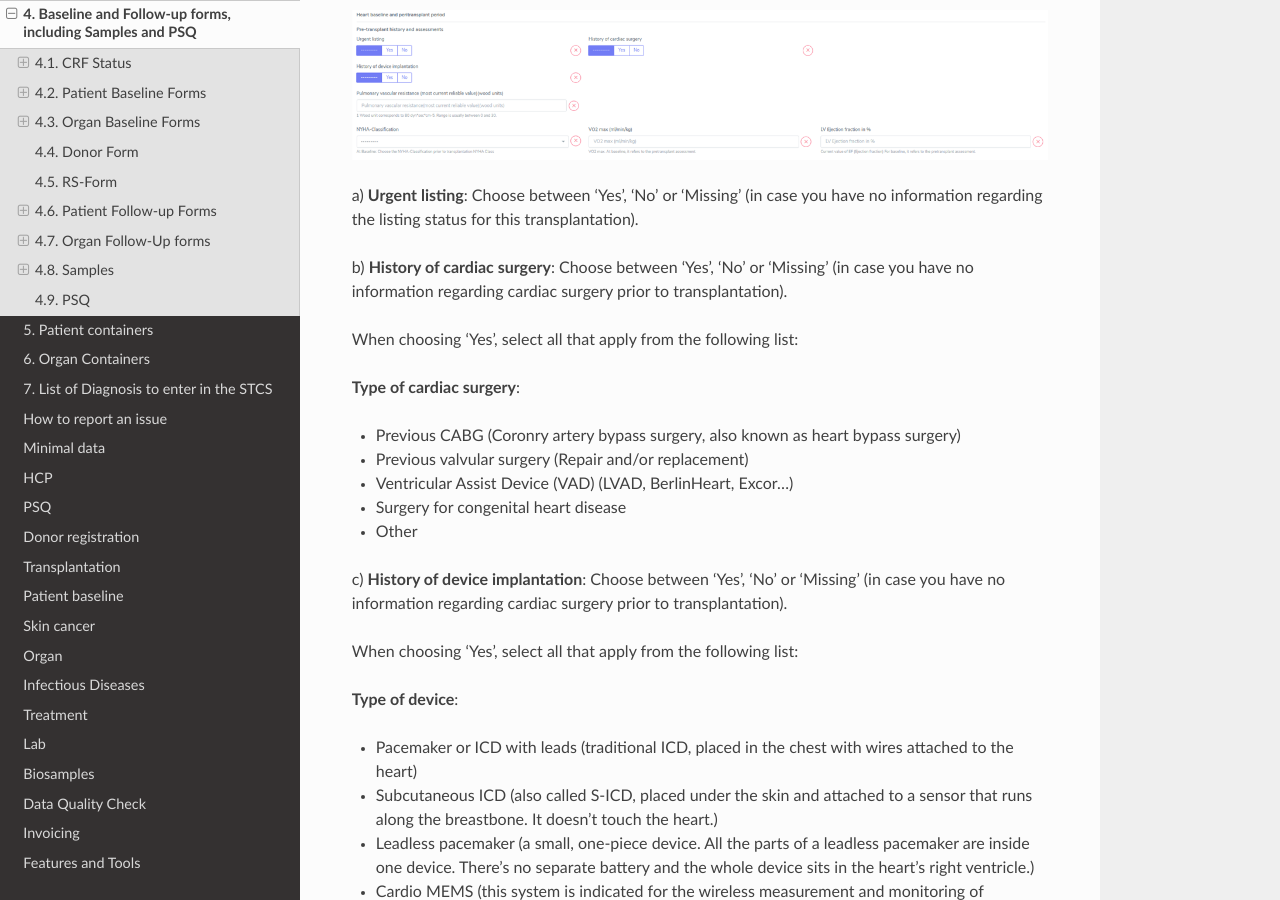
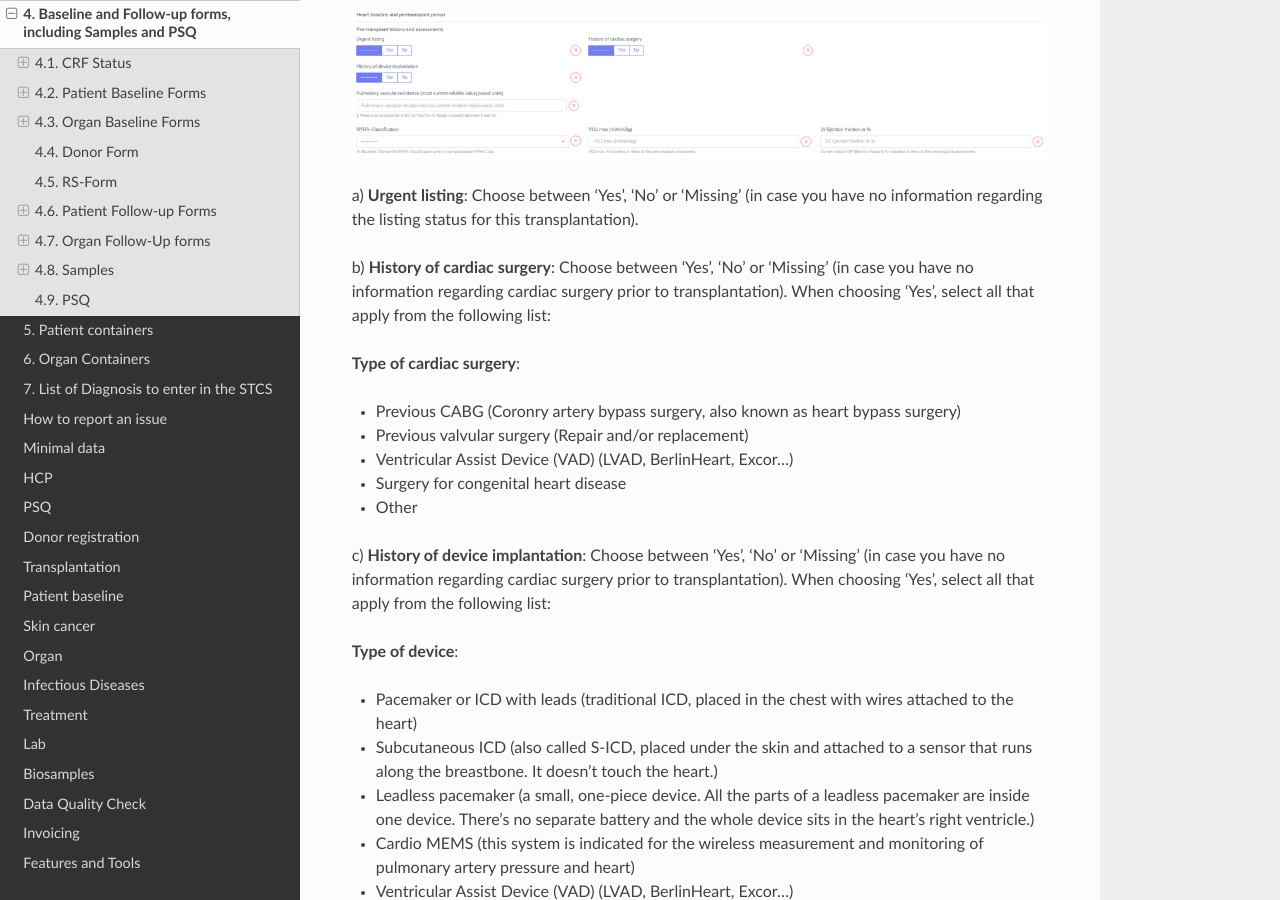
Before and after one commit to swiss-transplant-cohort-study/3LC-user-manual, a Sphinx documentation site: the page built from docs/source/blfup.rst, in a window 1280 px wide and 900 px high, scrolled down 10847 px. Built offline with Sphinx 7.4.7 and the Read the Docs theme 3.1.0, drawn with Linux system fonts in a browser that asks for light colours; part of the change alters nothing that is shown.

```diff
--- a/docs/source/blfup.rst
+++ b/docs/source/blfup.rst
@@ -260,9 +260,7 @@ Heart baseline and peritransplant period/Pre-transplant history and assessments
 
 \a) **Urgent listing**: Choose between ‘Yes’, ‘No’ or ‘Missing’ (in case you have no information regarding the listing status for this transplantation).
 
-\b) **History of cardiac surgery**: Choose between ‘Yes’, ‘No’ or ‘Missing’ (in case you have no information regarding cardiac surgery prior to transplantation).
-
-When choosing ‘Yes’, select all that apply from the following list:
+\b) **History of cardiac surgery**: Choose between ‘Yes’, ‘No’ or ‘Missing’ (in case you have no information regarding cardiac surgery prior to transplantation). When choosing ‘Yes’, select all that apply from the following list:
 
 **Type of cardiac surgery**:
 
@@ -272,9 +270,7 @@ When choosing ‘Yes’, select all that apply from the following list:
 *	Surgery for congenital heart disease
 *	Other
 
-\c) **History of device implantation**: Choose between ‘Yes’, ‘No’ or ‘Missing’ (in case you have no information regarding cardiac surgery prior to transplantation).
-
-When choosing ‘Yes’, select all that apply from the following list:
+\c) **History of device implantation**: Choose between ‘Yes’, ‘No’ or ‘Missing’ (in case you have no information regarding cardiac surgery prior to transplantation). When choosing ‘Yes’, select all that apply from the following list:
 
 **Type of device**:
 
@@ -285,7 +281,7 @@ When choosing ‘Yes’, select all that apply from the following list:
 *	Ventricular Assist Device (VAD) (LVAD, BerlinHeart, Excor…)
 *	Other
 
-.. note: In case of a **VAD**, you need to indicate since how many days the VAD is *in situ* (or for how many days it has been ‘actively working’). This especially in case of the switch to an ECMP on the ICU. **ECMO does not count as VAD**.
+.. note: In case of a **VAD**, you need to indicate since how many days the VAD is *in situ* (or for how many days it has been ‘actively working’). This especially in case of the switch to an ECMO on the ICU. **ECMO does not count as VAD**.
 
 \d) **Pulmonary vascular resistance (wood units)**: Enter the last available measurement prior to transplantation or ‘Missing’ (in case you have no PVR-value available prior to transplantation).
 
```
